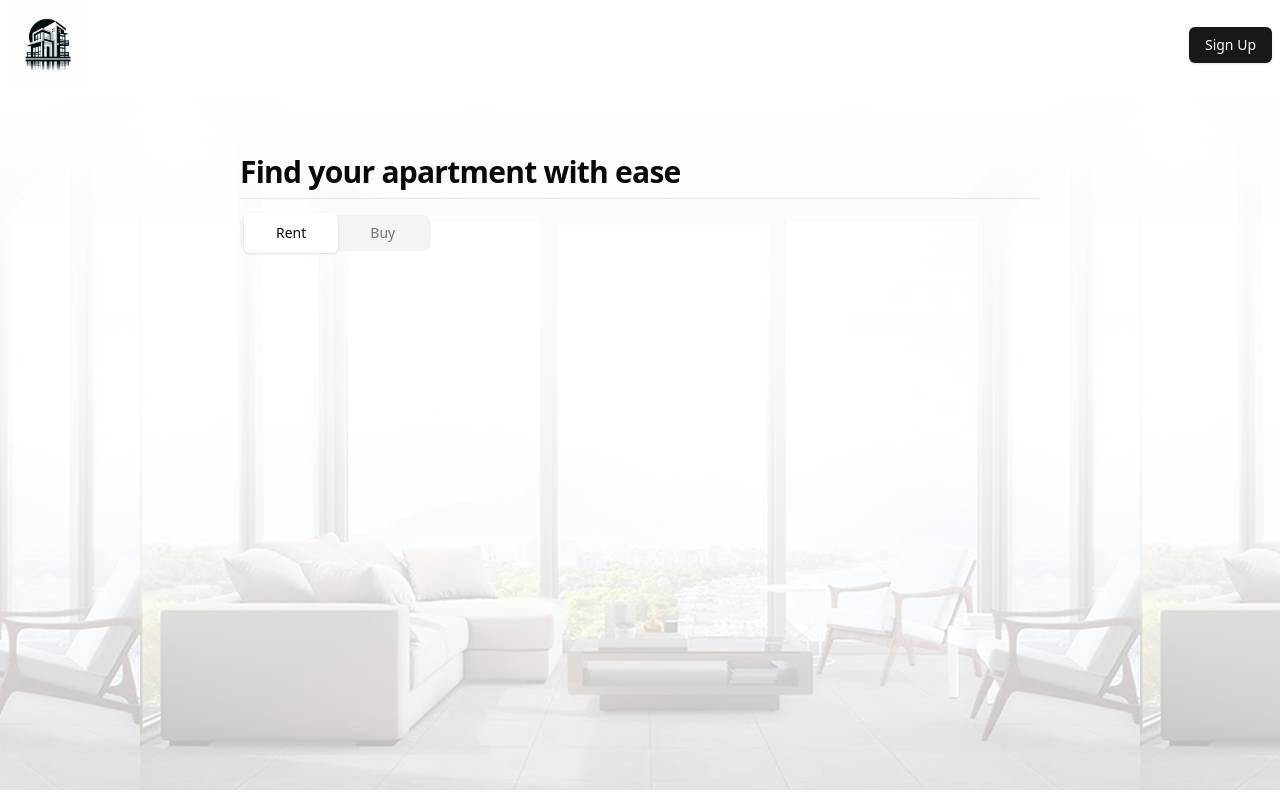
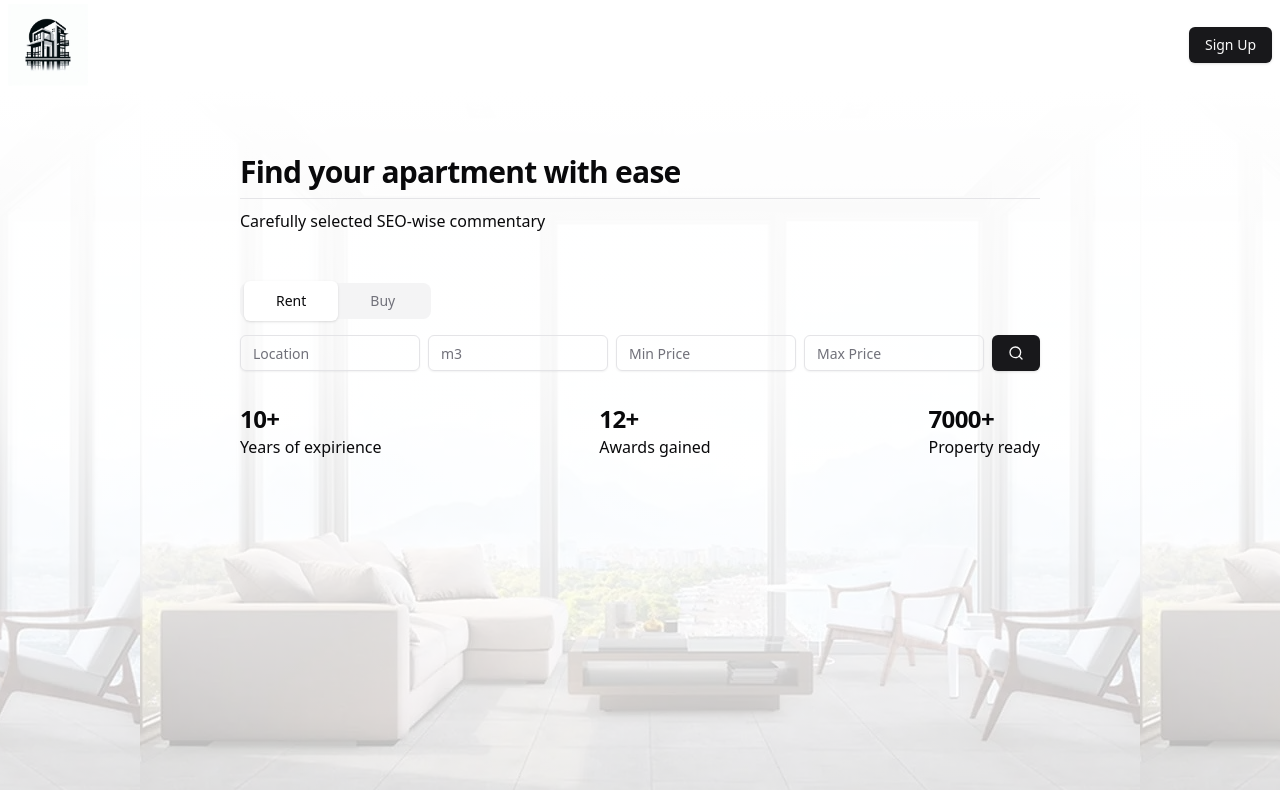
Before and after one commit to Artemiysn/supa-real-esate, a Next.js app: page / in a window 1280 px wide. Built offline with nearby package versions, Linux system fonts and the light colour scheme.

Commit message:
main page ready

```diff
--- a/src/app/layout.tsx
+++ b/src/app/layout.tsx
@@ -16,7 +16,6 @@ export default function RootLayout({
   return (
     <html lang="en">
       <body
-      // className={`${geistSans.variable} ${geistMono.variable} antialiased`}
       >
         <div className="flex flex-col h-screen">
           <nav className="min-h-[90px] flex justify-between pt-1 pb-1 pl-2 pr-2">
--- a/src/app/page.tsx
+++ b/src/app/page.tsx
@@ -1,6 +1,5 @@
 import bg from "../../public/bg.jpeg";
-import MainPageForm from '@/components/MainPageForm/MainPageForm';
-
+import MainPageForm from "@/components/MainPageForm/MainPageForm";
 
 const bgStyle = {
   backgroundImage: `linear-gradient(to bottom, rgba(255,255,255,1) 0, rgba(255,255,255,0.95) 40%, rgba(255,255,255,0.7) 100%), url(${bg.src})`,
@@ -12,7 +11,6 @@ const bgStyle = {
 };
 
 export default function Home() {
-
   return (
     <div
       className="w-screen min-h-[400px] flex flex-col py-16 px-60"
@@ -21,7 +19,24 @@ export default function Home() {
       <h2 className="scroll-m-20 border-b pb-2 text-3xl font-semibold tracking-tight first:mt-0">
         Find your apartment with ease
       </h2>
+      <article className="leading-7 mt-2 mb-8">
+        Carefully selected SEO-wise commentary
+      </article>
       <MainPageForm />
+      <div className="flex flex-row w-full mt-8 justify-between">
+        <div>
+          <h3 className="scroll-m-20 text-2xl font-semibold tracking-tight">10+</h3>
+          <p>Years of expirience</p>
+        </div>
+        <div>
+          <h3 className="scroll-m-20 text-2xl font-semibold tracking-tight">12+</h3>
+          <p>Awards gained</p>
+        </div>
+        <div>
+          <h3 className="scroll-m-20 text-2xl font-semibold tracking-tight">7000+</h3>
+          <p>Property ready</p>
+        </div>
+      </div>
     </div>
   );
 }
--- a/src/components/MainPageForm/MainPageForm.tsx
+++ b/src/components/MainPageForm/MainPageForm.tsx
@@ -1,24 +1,49 @@
-'use client';
+"use client";
 
-import React from "react";
 import { Tabs, TabsList, TabsTrigger } from "@/components/ui/tabs";
-import { useState } from "react";
+import { useState, useActionState } from "react";
+import { Input } from "../ui/input";
+import { Button } from "../ui/button";
+import { SearchIcon } from "lucide-react";
+
 
 const MainPageForm = () => {
 
   const [tabValue, setTabValue] = useState<"rent" | "buy">("rent");
+  // второй аргумент - это начальное состояние формы
+  // const [data, searchEstateAction, isPending] = useActionState(
+  //   searchEstateFunc,
+  //   undefined
+  // );
 
   return (
+    <>
       <Tabs
         className="w-[400px] pt-4"
         value={tabValue}
+        // попробовать передать напрямую в форму
         onValueChange={(v) => setTabValue(v as "rent" | "buy")}
       >
         <TabsList>
-        <TabsTrigger className="h-10 rounded-md px-8" value="rent">Rent</TabsTrigger>
-        <TabsTrigger className="h-10 rounded-md px-8" value="buy">Buy</TabsTrigger>
+          <TabsTrigger className="h-10 rounded-md px-8" value="rent">
+            Rent
+          </TabsTrigger>
+          <TabsTrigger className="h-10 rounded-md px-8" value="buy">
+            Buy
+          </TabsTrigger>
         </TabsList>
       </Tabs>
+      <form
+        // action={searchEstateAction}
+        className="flex flex-row w-full items-center space-x-2 mt-4"
+      >
+        <Input name="location" placeholder="Location" type="text"/>
+        <Input name="size" placeholder="m3" type="number" step={1}/>
+        <Input name="minPrice" placeholder="Min Price" type="number" step={1000}/>
+        <Input name="maxPrice" placeholder="Max Price" type="number" step={1000}/>
+        <Button><SearchIcon size={16} /></Button>
+      </form>
+    </>
   );
 };
 
--- /dev/null
+++ b/src/components/ui/input.tsx
@@ -0,0 +1,25 @@
+import * as React from "react"
+
+import { cn } from "@/lib/utils"
+
+export interface InputProps
+  extends React.InputHTMLAttributes<HTMLInputElement> {}
+
+const Input = React.forwardRef<HTMLInputElement, InputProps>(
+  ({ className, type, ...props }, ref) => {
+    return (
+      <input
+        type={type}
+        className={cn(
+          "flex h-9 w-full rounded-md border border-input bg-transparent px-3 py-1 text-sm shadow-sm transition-colors file:border-0 file:bg-transparent file:text-sm file:font-medium file:text-foreground placeholder:text-muted-foreground focus-visible:outline-none focus-visible:ring-1 focus-visible:ring-ring disabled:cursor-not-allowed disabled:opacity-50",
+          className
+        )}
+        ref={ref}
+        {...props}
+      />
+    )
+  }
+)
+Input.displayName = "Input"
+
+export { Input }
```
Also changed, not shown: public/bg-2.jpeg (deleted). Lines whose indentation alone changed are shown as unchanged.
